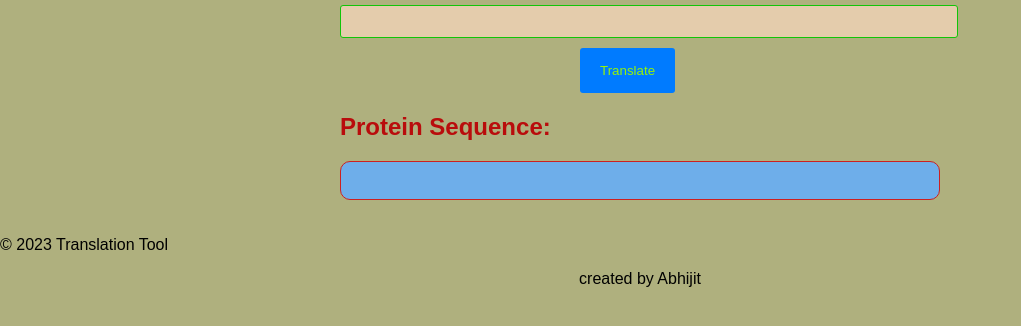
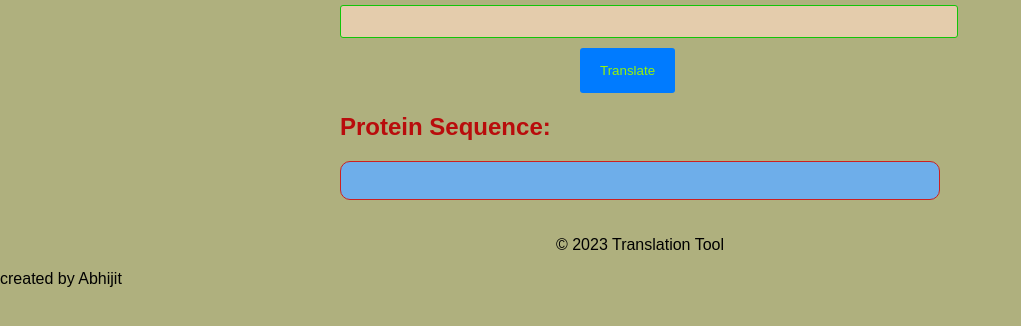
Before and after one commit to abhi121x/translation, a plain HTML site: page index.html in a window 1280 px wide. Shown: the part 126-452 px from the top of the page, without its empty margins (0-1021 px from the left). Drawn offline with Linux system fonts and the light colour scheme.

Commit message:
Update index.html

```diff
--- a/index.html
+++ b/index.html
@@ -178,11 +178,11 @@
 </body>
 
 </html>
- <footer>
+ <footer><p style="text-align: center;"
     <p>&copy; 2023 Translation Tool
+        <div></div>
 
-    </p>
-    <p style="text-align: center;
-    "> created by Abhijit </p>
+    created by Abhijit
+</p>
 
 </footer>
```
